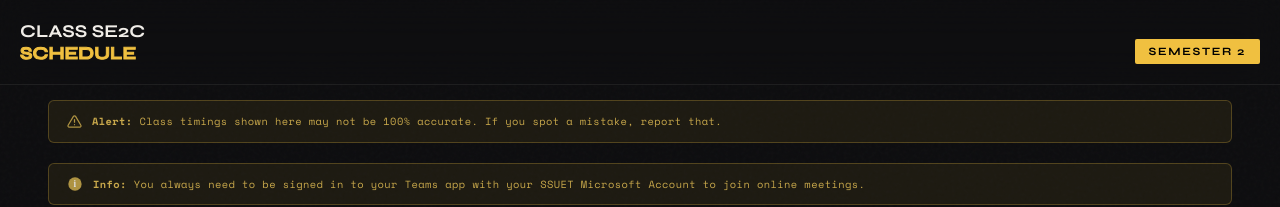
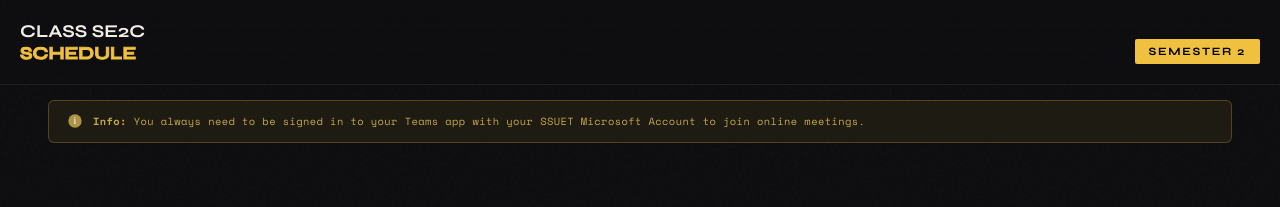
Before and after one commit to syedbilalalam/se-ii-c-timetable, a Next.js app: page / in a window 1280 px wide. Shown: the top 207 px of the page. Built offline with nearby package versions, Linux system fonts and the light colour scheme; no server answers.

Commit message:
Refactor: One notice disabled

```diff
--- a/app/page.tsx
+++ b/app/page.tsx
@@ -57,7 +57,7 @@
             </div> */}
 
             <div className="page-top-space"></div>
-            <div className="notice-banner">
+            {/* <div className="notice-banner">
                 <svg width="15" height="15" viewBox="0 0 24 24" fill="none" stroke="currentColor" stroke-width="2"
                     stroke-linecap="round" stroke-linejoin="round">
                     <path d="M10.29 3.86L1.82 18a2 2 0 001.71 3h16.94a2 2 0 001.71-3L13.71 3.86a2 2 0 00-3.42 0z" />
@@ -65,7 +65,7 @@
                     <line x1="12" y1="17" x2="12.01" y2="17" />
                 </svg>
                 <span><strong>Alert:</strong> Class timings shown here may not be 100% accurate. If you spot a mistake, report that.</span>
-            </div>
+            </div> */}
             <div className="notice-banner">
                 <svg width="16" height="16" viewBox="0 0 24 24" fill="currentColor">
                     <circle cx="12" cy="12" r="10" />
```
